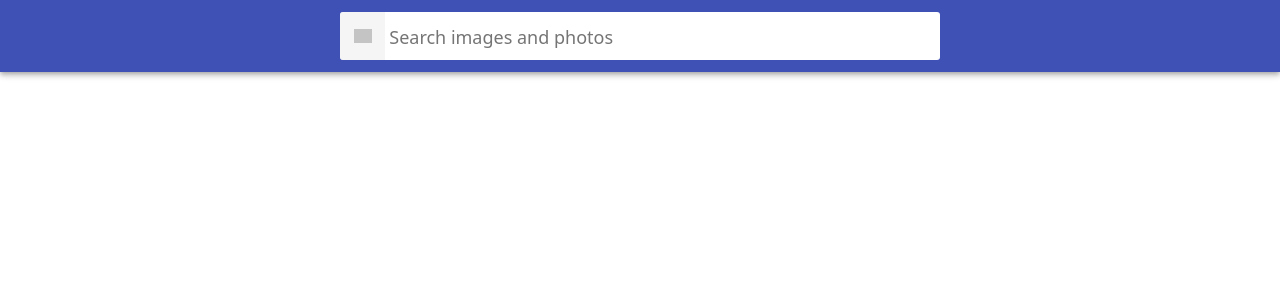
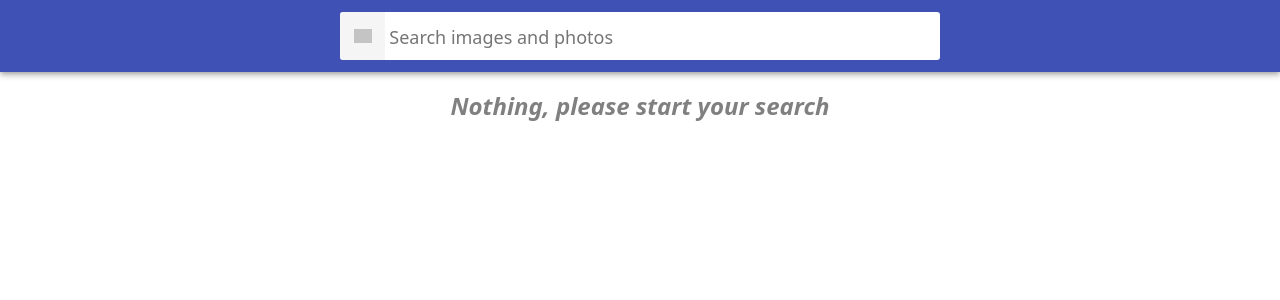
Before and after one commit to Maksym-Zyza/goit-react-hw-03-image-finder, a React (Create React App) app: page / in a window 1280 px wide. Shown: the top 300 px of the page. Built offline with nearby package versions, Linux system fonts and the light colour scheme; grey boxes are pictures that could not be loaded.

Commit message:
добавлено оформлення

```diff
--- a/src/App.js
+++ b/src/App.js
@@ -1,11 +1,11 @@
 import React from 'react';
-import './styles.css';
 import Searchbar from './components/Searchbar';
 import ImageGallery from './components/ImageGallery';
 import Button from './components/Button/Button';
 import getImg from './components/services/imgAPI';
 import Modal from './components/Modal';
 import Loader from './components/Loader';
+import './styles.css';
 
 class App extends React.Component {
   state = {
@@ -65,6 +65,7 @@ class App extends React.Component {
     const { images, isLoading, showModal, error } = this.state;
     const { src, alt } = this.state.largeImg;
     const renderBtn = images.length > 0 && !isLoading;
+    const start = images.length === 0;
     console.log(images);
 
     return (
@@ -80,6 +81,8 @@ class App extends React.Component {
         {showModal && <Modal src={src} alt={alt} onClose={this.toggleModal} />}
 
         {error && <h1>{error}</h1>}
+
+        {start && <h2>Nothing, please start your search</h2>}
       </div>
     );
   }
--- a/src/components/Modal/Modal.jsx
+++ b/src/components/Modal/Modal.jsx
@@ -1,10 +1,17 @@
 import React from 'react';
 import { createPortal } from 'react-dom';
+import PropTypes from 'prop-types';
 import Loader from '../Loader';
 
 const modalRoot = document.querySelector('#modal-root');
 
 class Modal extends React.Component {
+  static propTypes = PropTypes.shape({
+    src: PropTypes.string,
+    alt: PropTypes.string,
+    onClose: PropTypes.func,
+  }).isRequired;
+
   state = {
     isLoading: true,
   };
--- a/src/styles.css
+++ b/src/styles.css
@@ -24,6 +24,12 @@ img {
   display: block;
   max-width: 100%;
   height: auto;
+}
+
+h2 {
+  text-align: center;
+  color: gray;
+  font-style: italic;
 }
 
 /*
```
